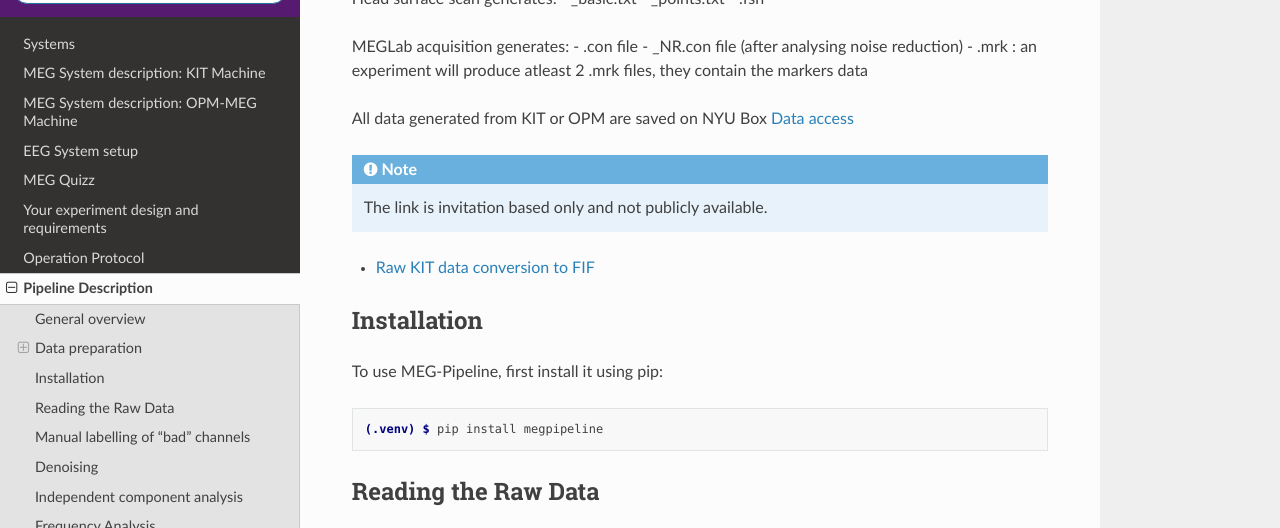
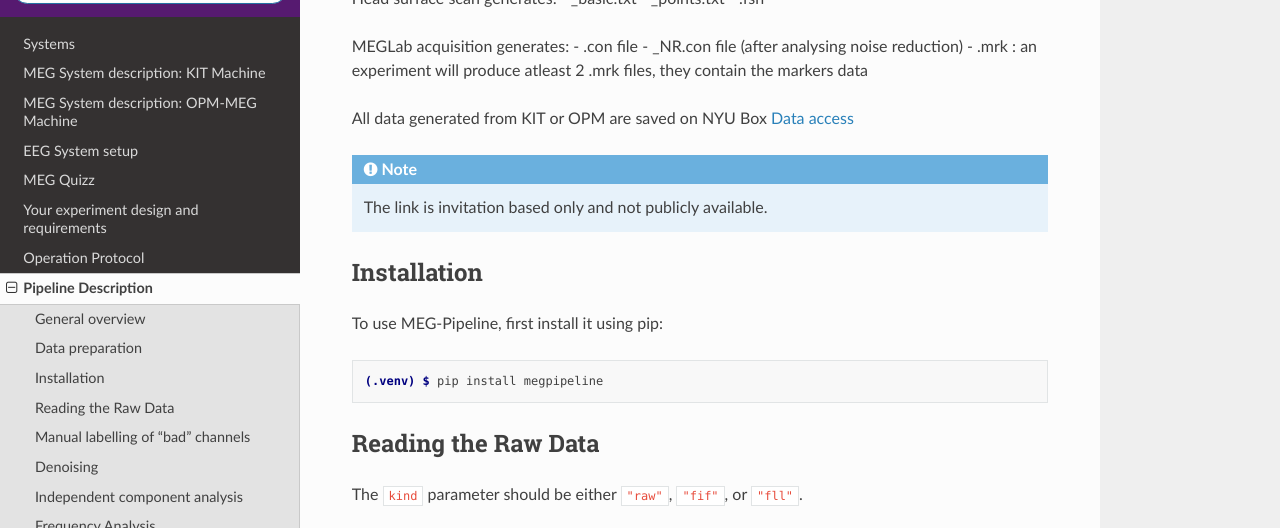
Before and after one commit to hzaatiti-NYU/meg-pipeline, a Sphinx documentation site: the page built from docs/source/pipelineoverview.rst, in a window 1280 px wide and 900 px high, scrolled down 337 px, cut to the strip 0-528 px from the top of the window. Built offline with Sphinx 7.4.7 and the Read the Docs theme 2.0.0, drawn with Linux system fonts in a browser that asks for light colours; part of the change alters nothing that is shown.

Commit message:
Fix structure

```diff
--- a/docs/source/pipelineoverview.rst
+++ b/docs/source/pipelineoverview.rst
@@ -34,13 +34,6 @@ All data generated from KIT or OPM are saved on NYU Box `Data access <https://ny
 
 .. note::
     The link is invitation based only and not publicly available.
-
-
-.. toctree::
-   :maxdepth: 2
-
-   pipeline/kit2fif
-
 
 Installation
 ------------
```
